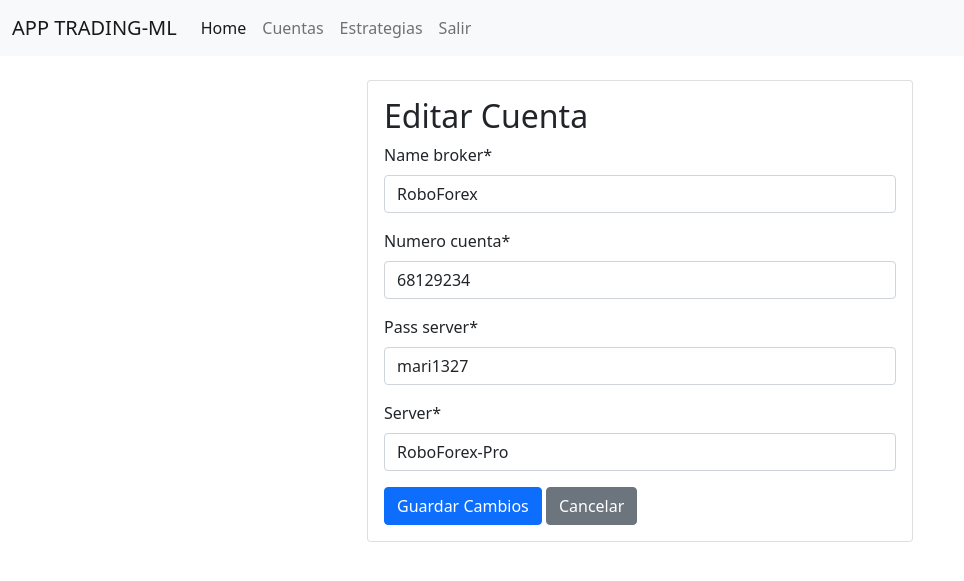
After one commit to edwin1327/trading, a Django app: page /editar_cuenta/1/ in a window 1280 px wide. The commit adds this page. Shown: the top 581 px of the page, without its empty margins (0-964 px from the left). Run offline with Django 4.2, Linux system fonts and the light colour scheme; a user stored in the database is signed in; data comes from the database, SQL or seed files in the repository; both versions use the stored data as it was after the commit; some libraries are stand-ins or nearby versions.

Commit message:
CRUD cuentas usuarios, OK todo funcional

```diff
--- a/cuentas/forms.py
+++ b/cuentas/forms.py
@@ -11,3 +11,9 @@ class AgregarEstrategiaForm(forms.ModelForm):
     class Meta:
         model = Crear_Estrategia
         fields = ['nombre_estrategia', 'id_estrategia', 'divisa', 'timeframe']
+
+
+class EditarCuentaForm(forms.ModelForm):
+    class Meta:
+        model = Cuenta
+        fields = ['name_broker', 'numero_cuenta', 'pass_server', 'server']  # Lista de campos que deseas editar
--- a/cuentas/templates/cuentas_usuario.html
+++ b/cuentas/templates/cuentas_usuario.html
@@ -21,7 +21,7 @@
                     <td>{{ cuenta.numero_cuenta }}</td>
                     <td>
                         <a href="{% url 'operar_metatrader' cuenta_id=cuenta.id %}" class="btn btn-sm btn-primary">Operar</a> |
-                        <a href="#" class="btn btn-sm btn-warning">Editar</a> |
+                        <a href="{% url 'editar_cuenta' cuenta.id %}" class="btn btn-sm btn-warning">Editar</a> |
                         <a href="{% url 'eliminar_cuenta' cuenta_id=cuenta.id %}" class="btn btn-sm btn-danger">Eliminar</a>
 
                     </td>
--- /dev/null
+++ b/cuentas/templates/editar_cuenta.html
@@ -0,0 +1,25 @@
+{% extends 'base.html' %}
+
+{% block content %}
+
+{% load crispy_forms_tags %}
+<br>
+<div class="container">
+    <div class="row justify-content-center">
+        <div class="col-md-6">
+            <div class="card">
+                <div class="card-body">
+                    <h2>Editar Cuenta</h2>
+                    <form method="post">
+                        {% csrf_token %}
+                        {{ form | crispy }}
+                        <button type="submit" class="btn btn-primary">Guardar Cambios</button>
+                        <a href="{% url 'cuentas_usuario' %}" class="btn btn-secondary">Cancelar</a>
+                    </form>
+                </div>
+            </div>
+        </div>
+    </div>
+</div>
+
+{% endblock %}
--- a/cuentas/urls.py
+++ b/cuentas/urls.py
@@ -6,6 +6,7 @@ urlpatterns = [
     path('cuentas_usuario/', views.cuentas_usuario, name='cuentas_usuario'),
     path('crear_cuenta/', views.crear_cuenta, name='crear_cuenta'),
     path('eliminar_cuenta/<int:cuenta_id>/', views.eliminar_cuenta, name='eliminar_cuenta'),
+    path('editar_cuenta/<int:cuenta_id>/', views.editar_cuenta, name='editar_cuenta'),  # Nueva URL
     path('estrategias/', views.estrategias, name='estrategias'),
     path('operar-metatrader/<int:cuenta_id>/', views.operar_metatrader, name='operar_metatrader'),
     path('crear_estrategia/', views.crear_estrategia, name='crear_estrategia'),
--- a/cuentas/views.py
+++ b/cuentas/views.py
@@ -1,7 +1,7 @@
 import MetaTrader5 as mt5
 import pandas as pd
 from django.shortcuts import render, redirect, get_object_or_404
-from .forms import AgregarCuentaForm, AgregarEstrategiaForm
+from .forms import AgregarCuentaForm, AgregarEstrategiaForm, EditarCuentaForm
 from .models import Cuenta, Estrategia, Crear_Estrategia
 from django.contrib.auth.decorators import login_required
 
@@ -26,6 +26,23 @@ def crear_cuenta(request):
     else:
         form = AgregarCuentaForm()
     return render(request, 'crear_cuenta.html', {'form': form})
+
+# ====================== Editar Cuentas Trading del Usuario =================
+
+@login_required
+def editar_cuenta(request, cuenta_id):
+    cuenta = get_object_or_404(Cuenta, id=cuenta_id)
+
+    if request.method == 'POST':
+        form = EditarCuentaForm(request.POST, instance=cuenta)
+        if form.is_valid():
+            form.save()
+            return redirect('cuentas_usuario')
+
+    else:
+        form = EditarCuentaForm(instance=cuenta)
+
+    return render(request, 'editar_cuenta.html', {'form': form, 'cuenta': cuenta})
 
 # ====================== Eliminar Cuentas Trading del Usuario =================
 
```
Also changed, not shown: db.sqlite3.
